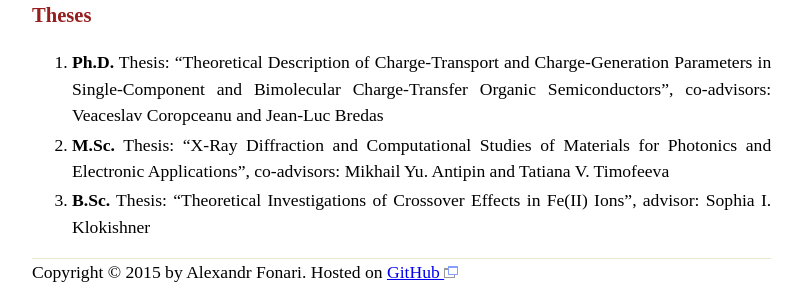
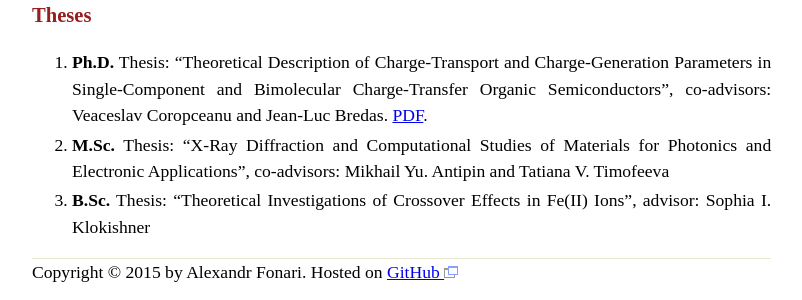
Before and after one commit to afonari/afonari.github.io, a Jekyll site: the page built from publications.md, in a window 1280 px wide and 900 px high, scrolled down 1738 px. Shown: the part 580-880 px from the top of the window, without its empty margins (56-858 px from the left). Built offline with Jekyll 4.4.1, drawn with Linux system fonts in a browser that asks for light colours; Markdown is read by kramdown in place of the engine named in the settings.

Commit message:
fixed thesis links

```diff
--- a/publications.md
+++ b/publications.md
@@ -61,7 +61,7 @@ Total: 22 peer-reviewed publications, cited 131 times, h-index is 6: [Google Sch
 
 ### Theses
 
-1. **Ph.D.** Thesis: &ldquo;Theoretical Description of Charge-Transport and Charge-Generation Parameters in Single-Component and Bimolecular Charge-Transfer Organic Semiconductors&rdquo;, co-advisors: Veaceslav Coropceanu and Jean-Luc Bredas
+1. **Ph.D.** Thesis: &ldquo;Theoretical Description of Charge-Transport and Charge-Generation Parameters in Single-Component and Bimolecular Charge-Transfer Organic Semiconductors&rdquo;, co-advisors: Veaceslav Coropceanu and Jean-Luc Bredas. [PDF](http://afonari.com/FONARI-DISSERTATION-2015.pdf).
 
 1. **M.Sc.** Thesis: &ldquo;X-Ray Diffraction and Computational Studies of Materials for Photonics and Electronic Applications&rdquo;, co-advisors: Mikhail Yu. Antipin and Tatiana V. Timofeeva
 
```
Also changed, not shown: index.md (+1 -1 lines).
